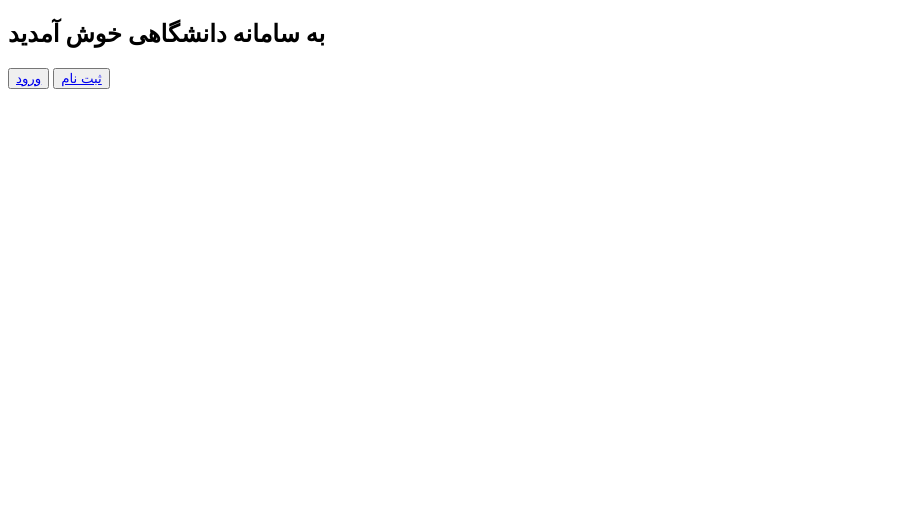
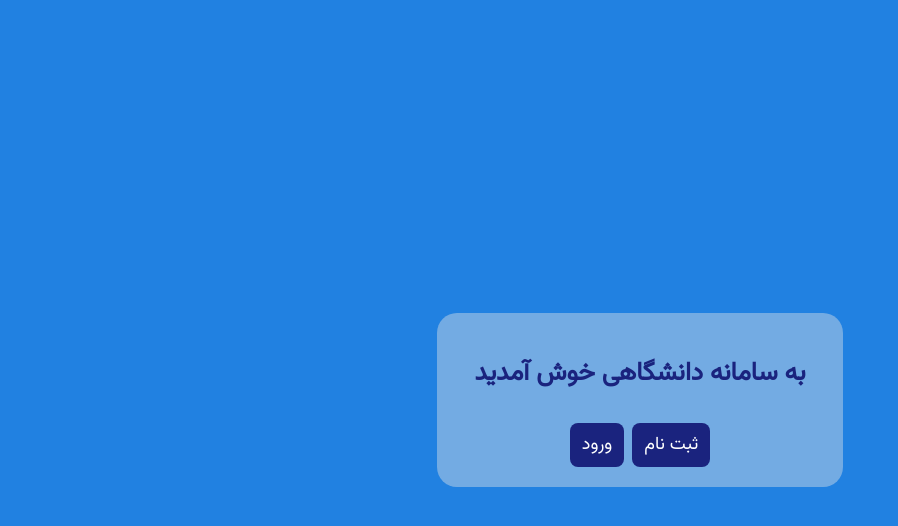
Before and after one commit to ArefOrumiehei/university-system, a plain HTML site: page frontend/index.html in a window 1280 px wide. Shown: the whole page, without its empty margins (0-898 px from the left). Drawn offline with Linux system fonts and the light colour scheme; the site is published under a folder, as on GitHub Pages, so addresses that start at the root find nothing.

Commit message:
Delete versel.json

```diff
--- a/frontend/index.html
+++ b/frontend/index.html
@@ -3,7 +3,7 @@
 <head>
   <meta charset="UTF-8">
   <meta name="viewport" content="width=device-width, initial-scale=1.0">
-  <link rel="stylesheet" href="/frontend/public/styles/index.css">
+  <link rel="stylesheet" href="./public/styles/index.css">
   <title>ورود به سامانه دانشگاه</title>
 </head>
 <body>
```
Also changed, not shown: vercel.json (deleted).
